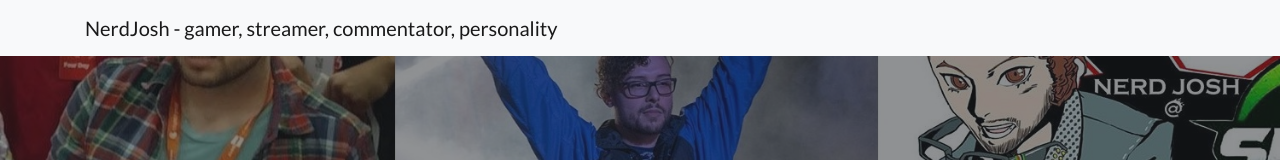
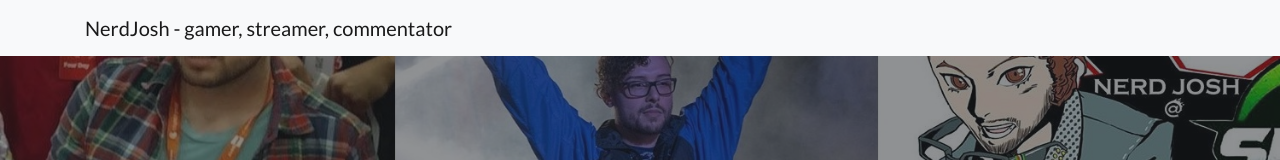
Before and after one commit to s-blade-sskhbt/example-onepager, a website: page nerdjosh/index.html in a window 1280 px wide. Shown: the top 160 px of the page. Drawn offline with Linux system fonts and the light colour scheme; a script that the page names is missing.

Commit message:
nav char limit trunc

```diff
--- a/nerdjosh/index.html
+++ b/nerdjosh/index.html
@@ -27,7 +27,7 @@
   <!-- Navigation -->
   <nav class="navbar navbar-light bg-light static-top">
     <div class="container">
-      <a class="navbar-brand" href="#">NerdJosh - gamer, streamer, commentator, personality</a>
+      <a class="navbar-brand" href="#">NerdJosh - gamer, streamer, commentator</a>
     </div>
   </nav>
 
```
